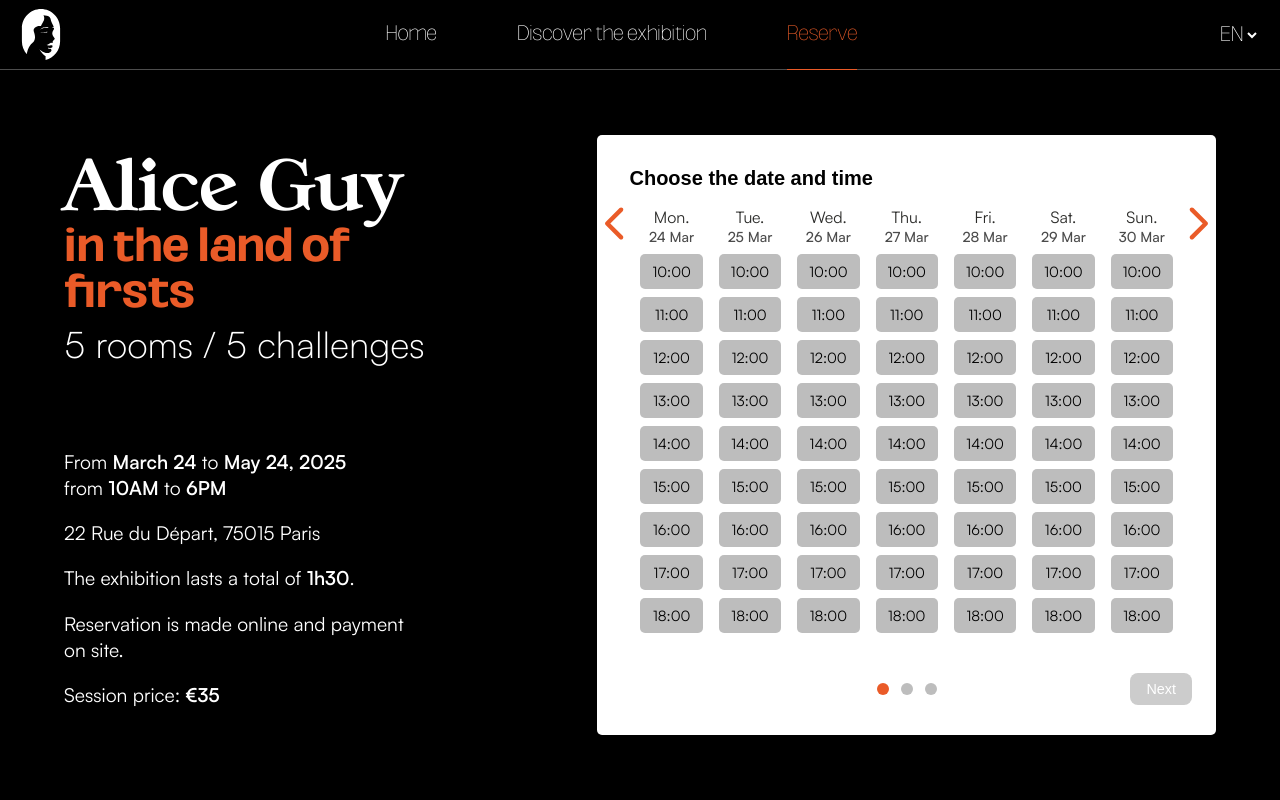
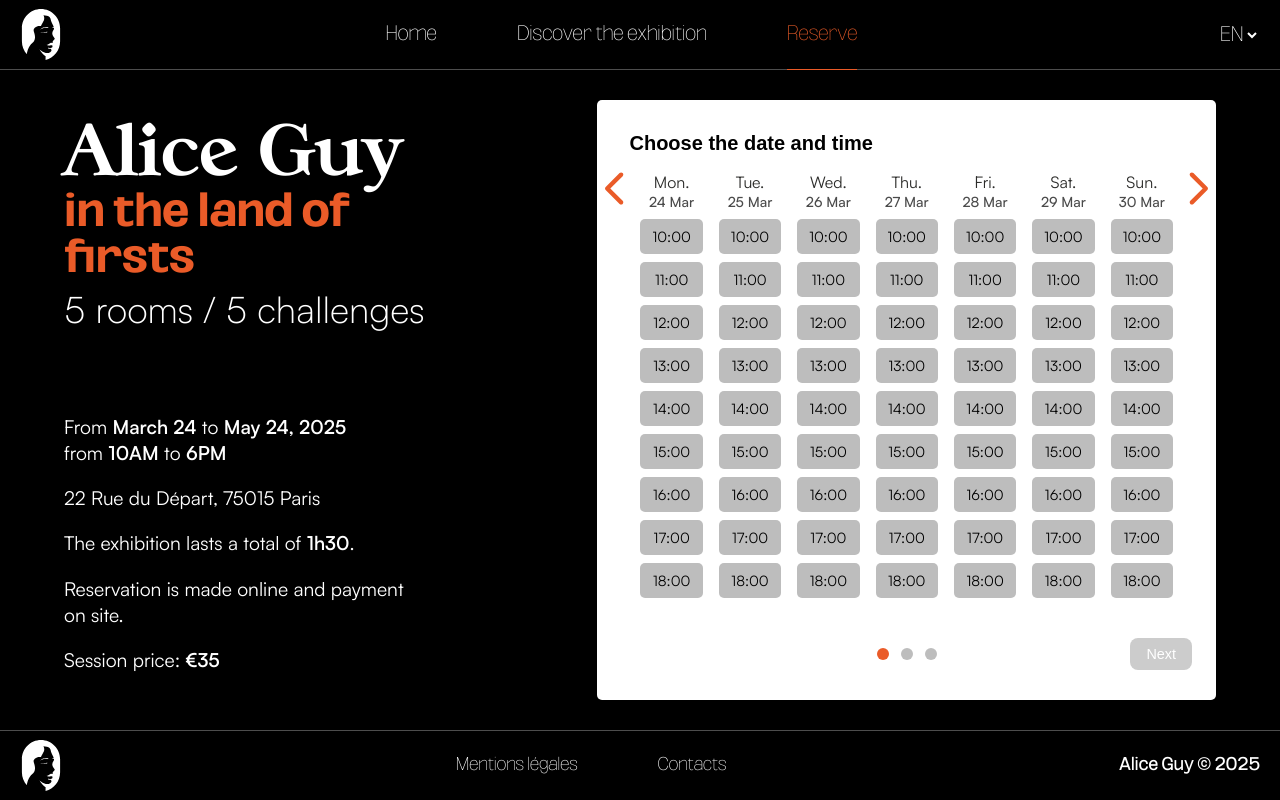
Before and after one commit to EliasZerar/alice_guy_expo, a PHP site: page /reserve.html in a window 1280 px wide. Run offline with PHP 8.4, Linux system fonts and the light colour scheme.

Commit message:
adding footer

```diff
--- a/css/_base.scss
+++ b/css/_base.scss
@@ -14,12 +14,19 @@ body {
     background-color: black;
     font-family: 'Satoshi', sans-serif;
     color: $secondary-color;
+    flex: 1;
+    display: flex;
+    flex-direction: column;
 }
 
 html, body {
-    height: 100%;
     margin: 0;
     padding: 0;
+    display: flex;
+    flex-direction: column;
+    height: 100%;
+    display: flex;
+    min-height: 100vh;
   }
 
 /* title */
--- a/css/_layout.scss
+++ b/css/_layout.scss
@@ -19,7 +19,6 @@
 }
 
 .language {
-    margin-right: 20px;
     cursor: pointer;
     background-color: transparent;
     border:0;
@@ -161,6 +160,51 @@ header {
     height: auto;
 }
 
+footer {
+    color: $secondary-color;
+    width: 100%;
+    border-top: 0.5px solid rgba($secondary-color, 0.3);
+    margin: 0;
+    bottom: 0;
+    background-color: black;
+    height: 50px;
+    display: flex;
+    padding-top: 9px;
+    padding-bottom: 9px;
+    align-items: center;
+    justify-content: space-between;
+    font-size: 0.8rem;
+    font-family: "Oddlini Thin", sans-serif;
+}
+
+footer a {
+    text-decoration: none;
+    color: $secondary-color;
+}
+
+footer a:hover {
+    color: $primary-color;
+}
+
+.right {
+    margin-right: 20px;
+    margin-left: 14px;
+    font-family: "Oddlini Regular", sans-serif;
+}
+
+.center {
+    margin-left: 0;
+    gap: 20px;
+    display: flex;
+}
+
+main {
+    flex: 1;
+    display: flex;
+    flex-direction: column;
+    width: 100%;
+}
+
 // nav tablet
 @media (min-width: 700px) {
     nav {
@@ -196,6 +240,15 @@ header {
     .burger::after {
     content: "";
         height: 1.5px;
+    }
+
+    footer {
+        height: 70px;
+        font-size: 1.1rem;
+    }
+
+    .center {
+        gap: 80px;
     }
 
 }
--- a/css/pages/home.scss
+++ b/css/pages/home.scss
@@ -295,6 +295,10 @@
         font-size: 1.2rem;
     }
 
+    .alice-img {
+        width: 100%;
+    }
+
     .alice {
         padding-left: 150px;
         padding-top: 20px;
--- a/css/styles.css
+++ b/css/styles.css
@@ -52,7 +52,6 @@
 }
 
 .language {
-  margin-right: 20px;
   cursor: pointer;
   background-color: transparent;
   border: 0;
@@ -191,6 +190,51 @@ header {
   height: auto;
 }
 
+footer {
+  color: #FFF;
+  width: 100%;
+  border-top: 0.5px solid rgba(255, 255, 255, 0.3);
+  margin: 0;
+  bottom: 0;
+  background-color: black;
+  height: 50px;
+  display: flex;
+  padding-top: 9px;
+  padding-bottom: 9px;
+  align-items: center;
+  justify-content: space-between;
+  font-size: 0.8rem;
+  font-family: "Oddlini Thin", sans-serif;
+}
+
+footer a {
+  text-decoration: none;
+  color: #FFF;
+}
+
+footer a:hover {
+  color: #EA5B28;
+}
+
+.right {
+  margin-right: 20px;
+  margin-left: 14px;
+  font-family: "Oddlini Regular", sans-serif;
+}
+
+.center {
+  margin-left: 0;
+  gap: 20px;
+  display: flex;
+}
+
+main {
+  flex: 1;
+  display: flex;
+  flex-direction: column;
+  width: 100%;
+}
+
 @media (min-width: 700px) {
   nav {
     height: auto;
@@ -219,6 +263,13 @@ header {
   .burger::after {
     content: "";
     height: 1.5px;
+  }
+  footer {
+    height: 70px;
+    font-size: 1.1rem;
+  }
+  .center {
+    gap: 80px;
   }
 }
 @media (min-width: 900px) {
@@ -291,12 +342,19 @@ body {
   background-color: black;
   font-family: "Satoshi", sans-serif;
   color: #FFF;
+  flex: 1;
+  display: flex;
+  flex-direction: column;
 }
 
 html, body {
-  height: 100%;
   margin: 0;
   padding: 0;
+  display: flex;
+  flex-direction: column;
+  height: 100%;
+  display: flex;
+  min-height: 100vh;
 }
 
 /* title */
@@ -897,6 +955,9 @@ html, body {
   .text-alice {
     font-size: 1.2rem;
   }
+  .alice-img {
+    width: 100%;
+  }
   .alice {
     padding-left: 150px;
     padding-top: 20px;
--- a/reserve.html
+++ b/reserve.html
@@ -5,6 +5,9 @@
   <meta charset="UTF-8">
   <meta name="viewport" content="width=device-width, initial-scale=1.0">
   <link rel="stylesheet" href="css/styles.css">
+  <script src="js/main.js" defer></script>
+  <script src="js/reserve.js" defer></script>
+  <script src="js/translate.js" defer></script>
   <title>Réserver - Alice au pays des premières</title>
 </head>
 
@@ -31,6 +34,8 @@
       </div>
     </nav>
   </header>
+
+  <main>
 
   <div class="reservation-container">
     <div class="reservation-info-container">
@@ -217,10 +222,18 @@
       </div>
     </div>
   </div>
+</main>
 
-  <script src="js/main.js"></script>
-  <script src="js/reserve.js"></script>
-  <script src="js/translate.js"></script>
+<footer>
+  <a class="logo" href="index.html">
+      <img src="img/logo.svg" alt="Aller à l'accueil">
+  </a>
+  <div class="center">
+      <a href="mentions.html">Mentions légales</a>
+      <a href="contacts.html">Contacts</a>
+  </div>
+      <p class="right">Alice Guy © 2025</p>
+</footer>
 </body>
 
 </html>
```
Also changed, not shown: exhibition.html (+15 -2 lines), index.html (+13 -2 lines), 1 other file.
